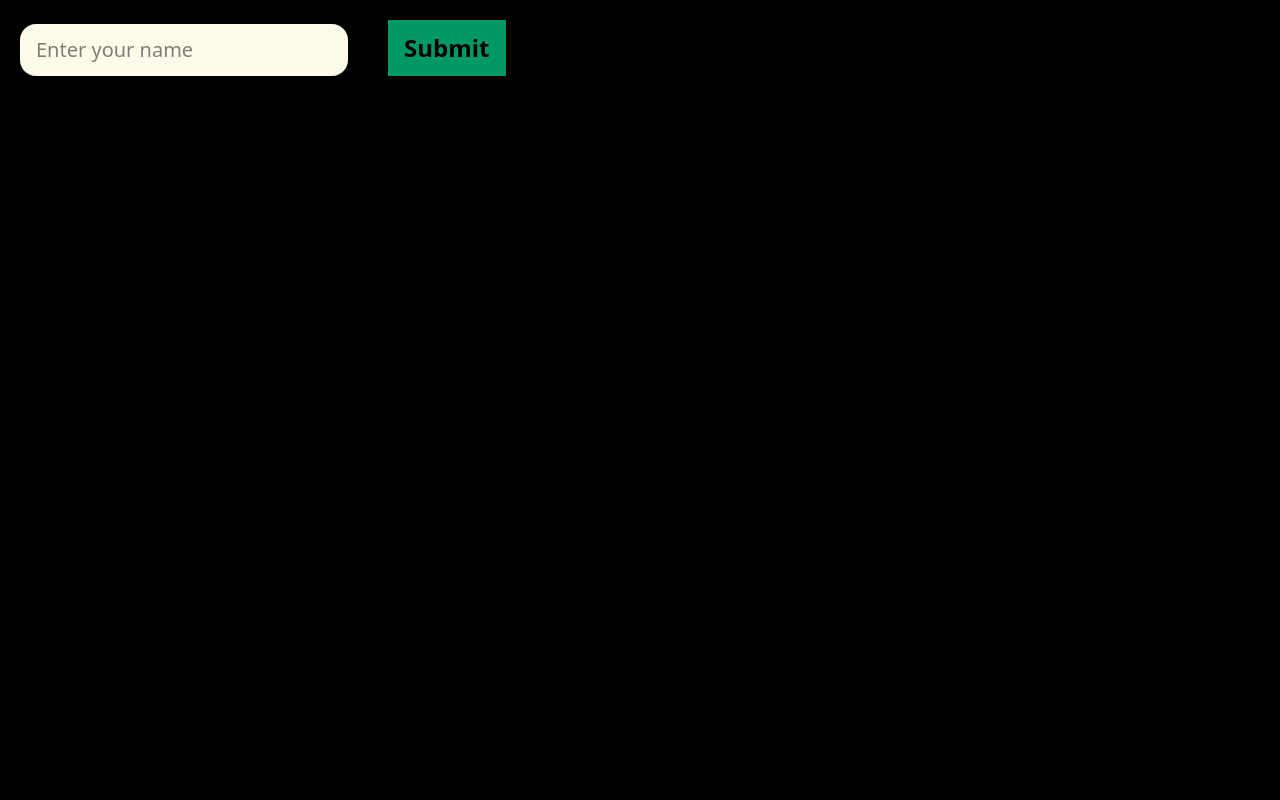
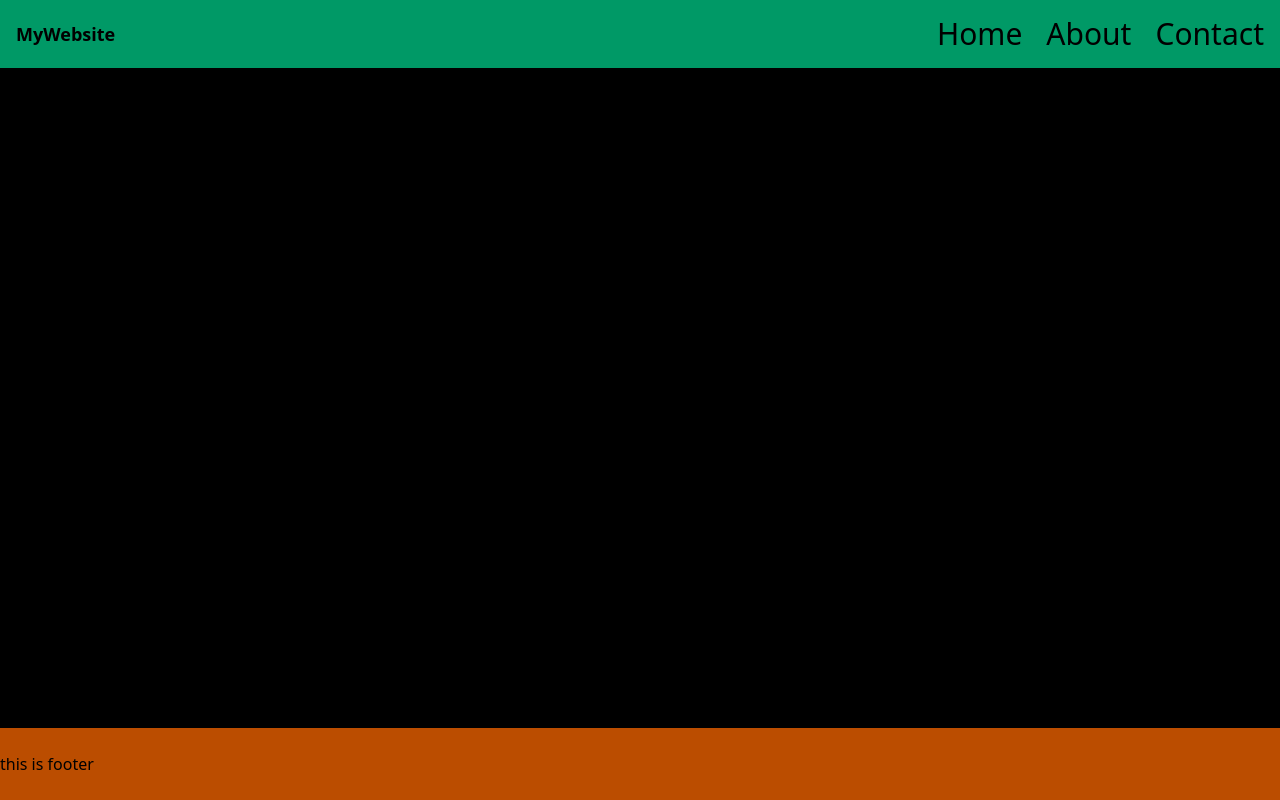
Before and after one commit to SwayamS112/OneShortReact, a React (Vite) app: page / in a window 1280 px wide. Built offline with nearby package versions, Linux system fonts and the light colour scheme.

Commit message:
Components working and making

```diff
--- /dev/null
+++ b/src/App.jsx
@@ -0,0 +1,14 @@
+import React from 'react'
+import Navbar from './components/Navbar'
+import Footer from './components/Footer'
+
+const App = () => {
+  return (
+    <>
+    <Navbar/>
+    <Footer/>
+    </>
+  )
+}
+
+export default App
--- /dev/null
+++ b/src/components/Footer.jsx
@@ -0,0 +1,11 @@
+import React from 'react'
+
+const Footer = () => {
+  return (
+    <div className='bg-amber-700 w-full flex items-center py-6 absolute bottom-0'>
+      this is footer
+    </div>
+  )
+}
+
+export default Footer
--- /dev/null
+++ b/src/components/Navbar.jsx
@@ -0,0 +1,18 @@
+import React from "react";
+
+function Navbar() {
+  return (
+    <div className="bg-emerald-600 flex justify-between items-center p-4 border-b">
+
+      <div className="font-bold text-lg">MyWebsite</div>
+
+      <div className="flex gap-6">
+        <span className="text-3xl">Home</span>
+        <span className="text-3xl">About</span>
+        <span className="text-3xl">Contact</span>
+      </div>
+    </div>
+  );
+}
+
+export default Navbar;
--- a/src/main.jsx
+++ b/src/main.jsx
@@ -4,11 +4,13 @@ import './index.css'
 import Form from './Form.jsx'
 import Tailwind from './Tailwind.jsx'
 import Basic from './Basic.jsx'
+import App from './App.jsx'
 
 createRoot(document.getElementById('root')).render(
    <>
-    <Form/>
+    {/* <Form/> */}
     {/* <Basic/> */}
     {/* <Tailwind/> */}
+    <App/>
 </>
 )
```
